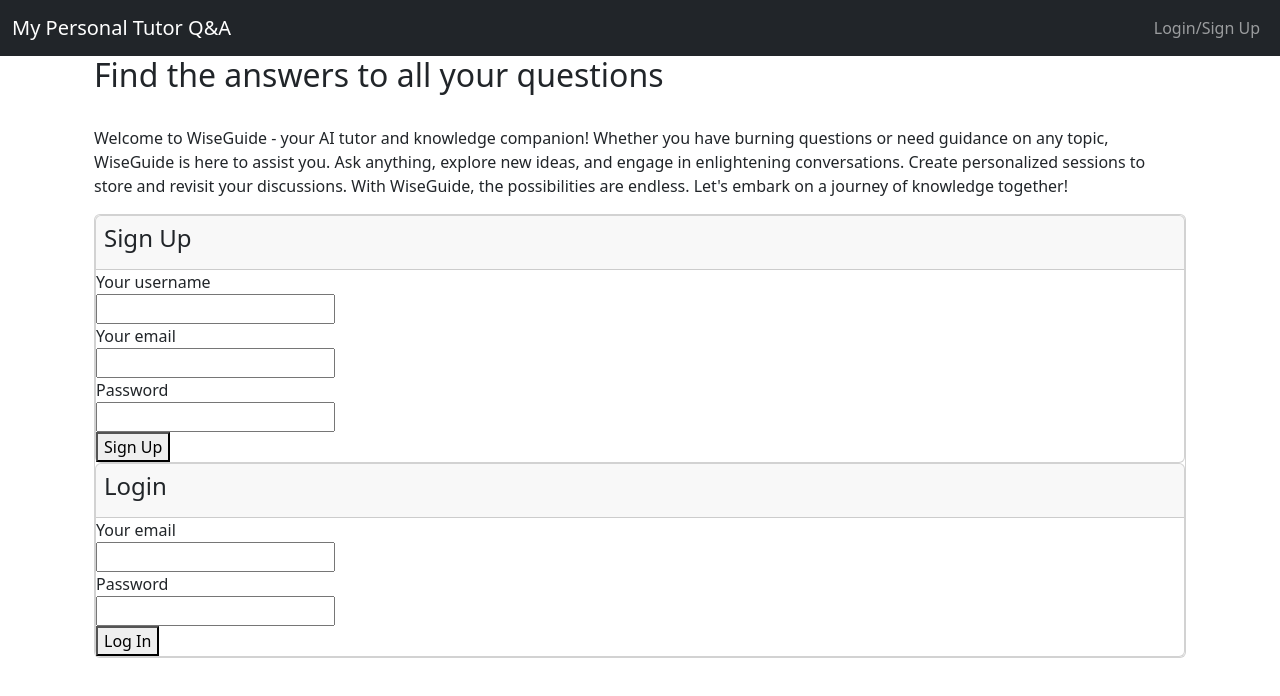
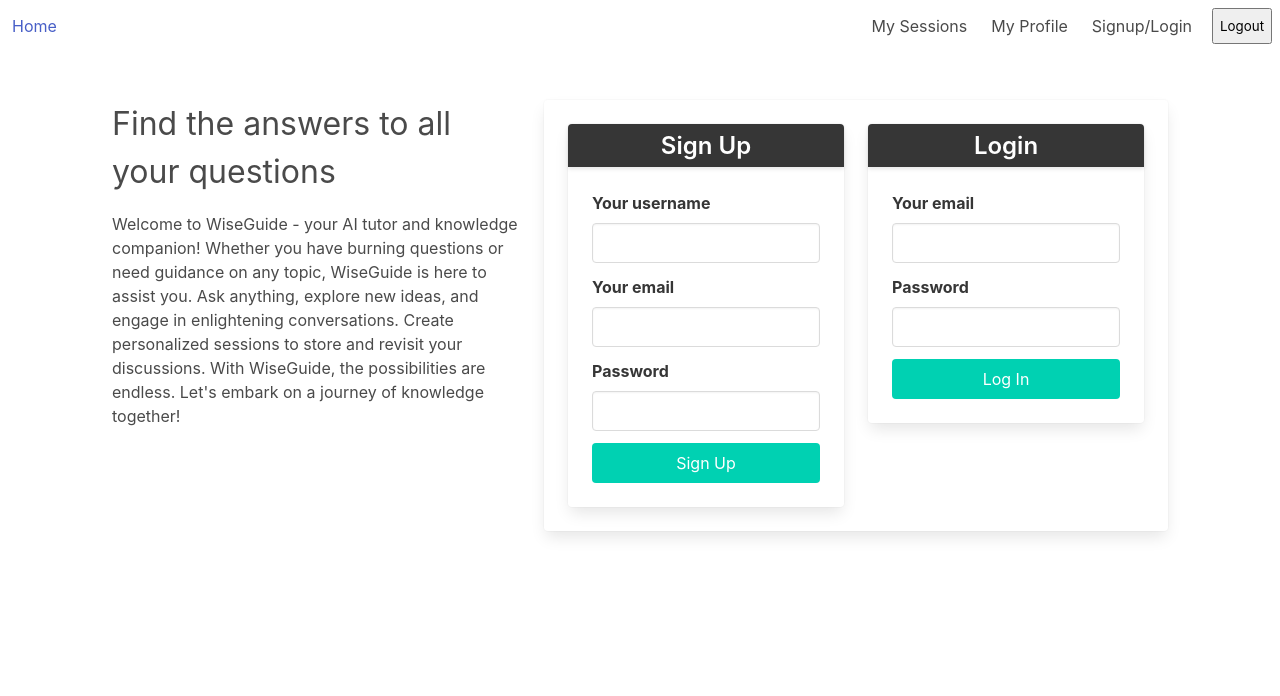
Before and after one commit to JABOWG/wise-guide, a React (Create React App) app in the folder client/: page /userform in a window 1280 px wide. Shown: the top 696 px of the page. Built offline with nearby package versions, Linux system fonts and the light colour scheme.

Commit message:
Created the navigation bar for the application

```diff
--- a/client/src/components/Navbar/index.js
+++ b/client/src/components/Navbar/index.js
@@ -1,80 +1,36 @@
-import React, { useState } from "react";
+import React from "react";
 import { Link } from "react-router-dom";
-import { Navbar, Nav, Container, Modal, Tab } from "react-bootstrap";
-import SignUpForm from "../SignupForm";
-import LoginForm from "../LoginForm";
+import Authservice from "../../utils/auth"
 
-import Auth from "../../utils/auth";
-
-const AppNavbar = () => {
-  // set modal display state
-  const [showModal, setShowModal] = useState(false);
-
+const Navbar = () => {
   return (
-    <>
-      <Navbar bg="dark" variant="dark" expand="lg">
-        <Container fluid>
-          <Navbar.Brand as={Link} to="/">
-            My Personal Tutor Q&A
-          </Navbar.Brand>
-          <Navbar.Toggle aria-controls="navbar" />
-          <Navbar.Collapse id="navbar" className="d-flex flex-row-reverse">
-            <Nav className="ml-auto d-flex">
-              {/* if user is logged in show question history and logout */}
-              {Auth.loggedIn() ? (
-                <>
-                  <Nav.Link as={Link} to="/new-question">
-                    Ask New Question
-                  </Nav.Link>
-                  <Nav.Link as={Link} to="/question-history">
-                    My Question History
-                  </Nav.Link>
-                  <Nav.Link onClick={Auth.logout}>Logout</Nav.Link>
-                </>
-              ) : (
-                <Nav.Link onClick={() => setShowModal(true)}>
-                  Login/Sign Up
-                </Nav.Link>
-              )}
-            </Nav>
-          </Navbar.Collapse>
-        </Container>
-      </Navbar>
-      {/* set modal data up */}
-      <Modal
-        size="lg"
-        show={showModal}
-        onHide={() => setShowModal(false)}
-        aria-labelledby="signup-modal"
-      >
-        {/* tab container to do either signup or login component */}
-        <Tab.Container defaultActiveKey="login">
-          <Modal.Header closeButton>
-            <Modal.Title id="signup-modal">
-              <Nav variant="pills">
-                <Nav.Item>
-                  <Nav.Link eventKey="login">Login</Nav.Link>
-                </Nav.Item>
-                <Nav.Item>
-                  <Nav.Link eventKey="signup">Sign Up</Nav.Link>
-                </Nav.Item>
-              </Nav>
-            </Modal.Title>
-          </Modal.Header>
-          <Modal.Body>
-            <Tab.Content>
-              <Tab.Pane eventKey="login">
-                <LoginForm handleModalClose={() => setShowModal(false)} />
-              </Tab.Pane>
-              <Tab.Pane eventKey="signup">
-                <SignUpForm handleModalClose={() => setShowModal(false)} />
-              </Tab.Pane>
-            </Tab.Content>
-          </Modal.Body>
-        </Tab.Container>
-      </Modal>
-    </>
+    <nav className="navbar" role="navigation" aria-label="main navigation">
+      <div className="navbar-brand">
+        <Link to="/" className="navbar-item">
+          Home
+        </Link>
+      </div>
+      <div className="navbar-menu">
+        <div className="navbar-end">
+          <Link to="/sessions" className="navbar-item">
+            My Sessions
+          </Link>
+          <Link to="/me" className="navbar-item">
+            My Profile
+          </Link>
+          <Link to="/userform" className="navbar-item">
+            Signup/Login
+          </Link>
+          <button
+            className="btn btn-lg btn-light m-2"
+            onClick={Authservice.logout}
+          >
+            Logout
+          </button>
+        </div>
+      </div>
+    </nav>
   );
 };
 
-export default AppNavbar;
+export default Navbar;
--- a/client/src/index.js
+++ b/client/src/index.js
@@ -1,6 +1,6 @@
 import React from "react";
 import ReactDOM from "react-dom";
-import "bootstrap/dist/css/bootstrap.min.css";
+import "bulma/css/bulma.min.css";
 import App from "./App";
 
 // The ReactDOM.render() function takes two arguments: the HTML code to render and the DOM element to render it to.
```
